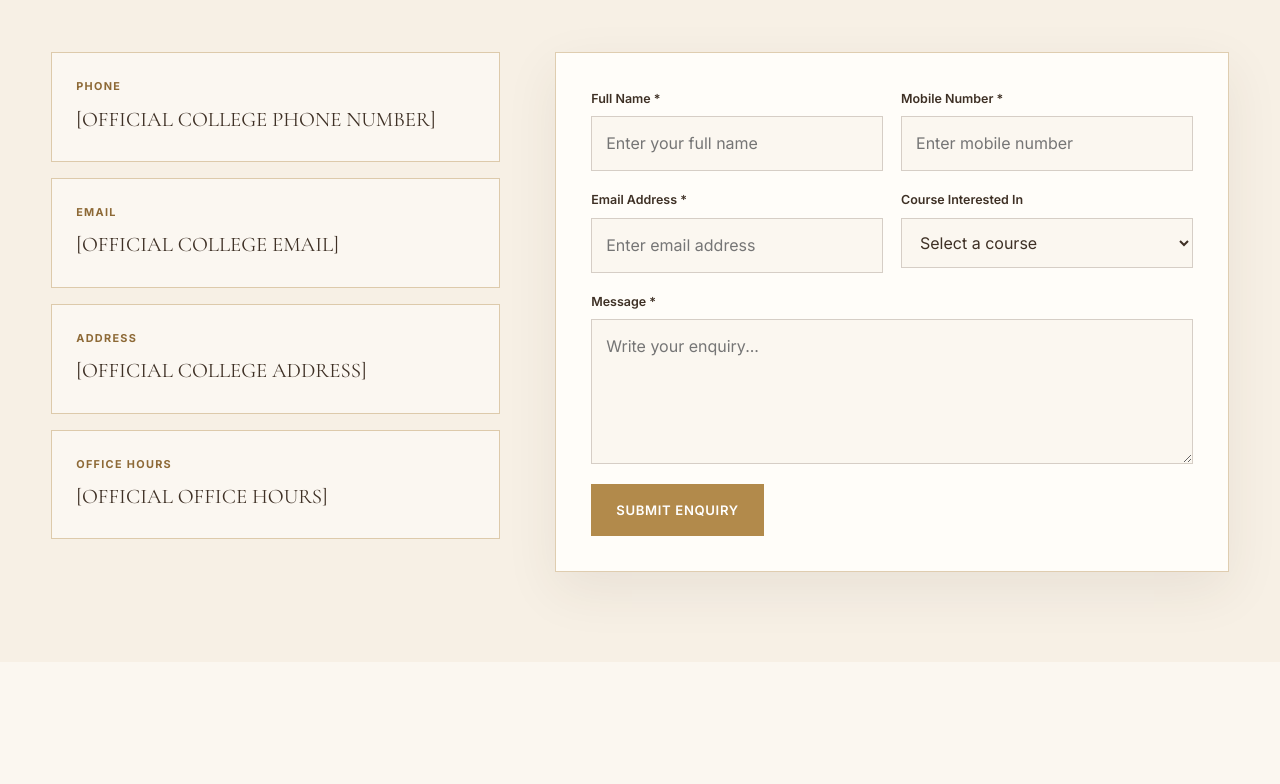
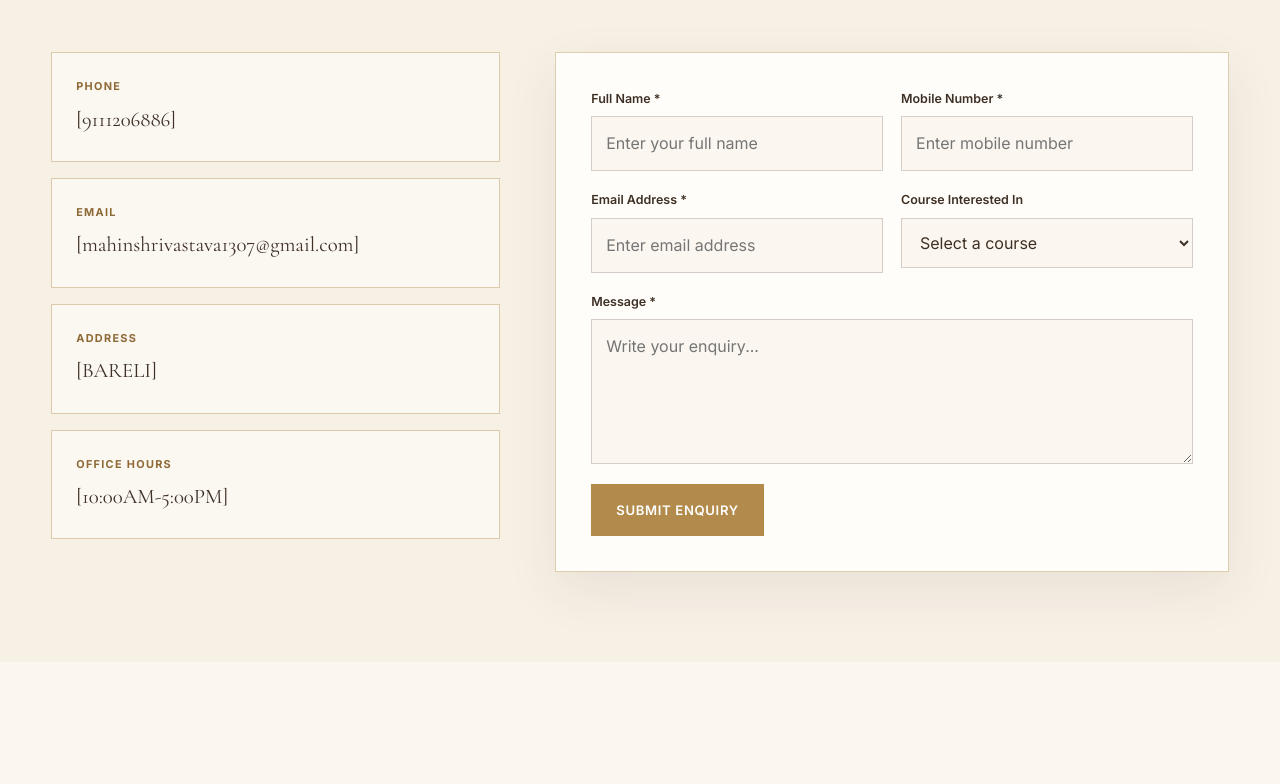
Before and after one commit to mahinshrivastava1307-create/Princeton-college-bareli, a plain HTML site: page index.html in a window 1280 px wide. Shown: the part 6796-7580 px from the top of the page. Drawn offline with nearby package versions, Linux system fonts and the light colour scheme.

Commit message:
Update index.html

```diff
--- a/index.html
+++ b/index.html
@@ -2601,7 +2601,7 @@ htt<!DOCTYPE html>
                     </small>
 
                     <a href="tel:+910000000000">
-                        [OFFICIAL COLLEGE PHONE NUMBER]
+                        [9111206886]
                     </a>
 
                 </div>
@@ -2614,7 +2614,7 @@ htt<!DOCTYPE html>
                     </small>
 
                     <a href="mailto:official@example.com">
-                        [OFFICIAL COLLEGE EMAIL]
+                        [mahinshrivastava1307@gmail.com]
                     </a>
 
                 </div>
@@ -2627,7 +2627,7 @@ htt<!DOCTYPE html>
                     </small>
 
                     <span>
-                        [OFFICIAL COLLEGE ADDRESS]
+                        [BARELI]
                     </span>
 
                 </div>
@@ -2640,7 +2640,7 @@ htt<!DOCTYPE html>
                     </small>
 
                     <span>
-                        [OFFICIAL OFFICE HOURS]
+                        [10:00AM-5:00PM]
                     </span>
 
                 </div>
@@ -2723,15 +2723,15 @@ htt<!DOCTYPE html>
                             </option>
 
                             <option>
-                                [OFFICIAL COURSE 1]
+                                [BSc]
                             </option>
 
                             <option>
-                                [OFFICIAL COURSE 2]
+                                [BCom]
                             </option>
 
                             <option>
-                                [OFFICIAL COURSE 3]
+                                [BBA]
                             </option>
 
                             <option>
@@ -2874,7 +2874,7 @@ htt<!DOCTYPE html>
                     </strong>
 
                     <p>
-                        [PRINCIPAL NAME]<br>
+                        [Mr.MAHENDRA THAKUR]<br>
                         Principal<br>
                         PRINCETON COLLEGE BARELI
                     </p>
@@ -3058,19 +3058,19 @@ htt<!DOCTYPE html>
 
                     <li>
                         <a href="tel:+910000000000">
-                            [OFFICIAL COLLEGE PHONE NUMBER]
+                            [9111206886]
                         </a>
                     </li>
 
                     <li>
                         <a href="mailto:official@example.com">
-                            [OFFICIAL COLLEGE EMAIL]
+                            [mahinshrivastava1307@gmail.com]
                         </a>
                     </li>
 
                     <li>
                         <span>
-                            [OFFICIAL COLLEGE ADDRESS]
+                            [BARELI]
                         </span>
                     </li>
 
```
